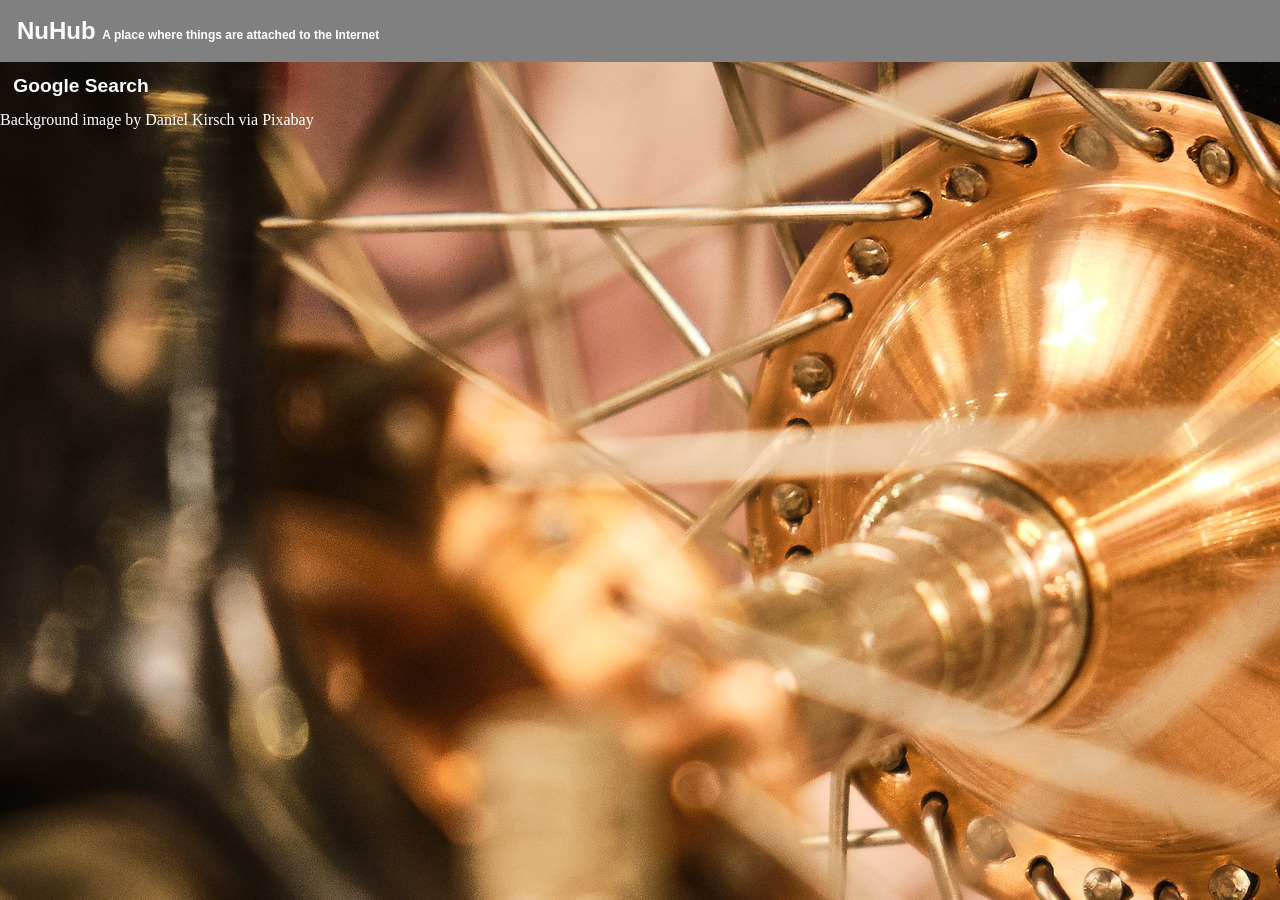
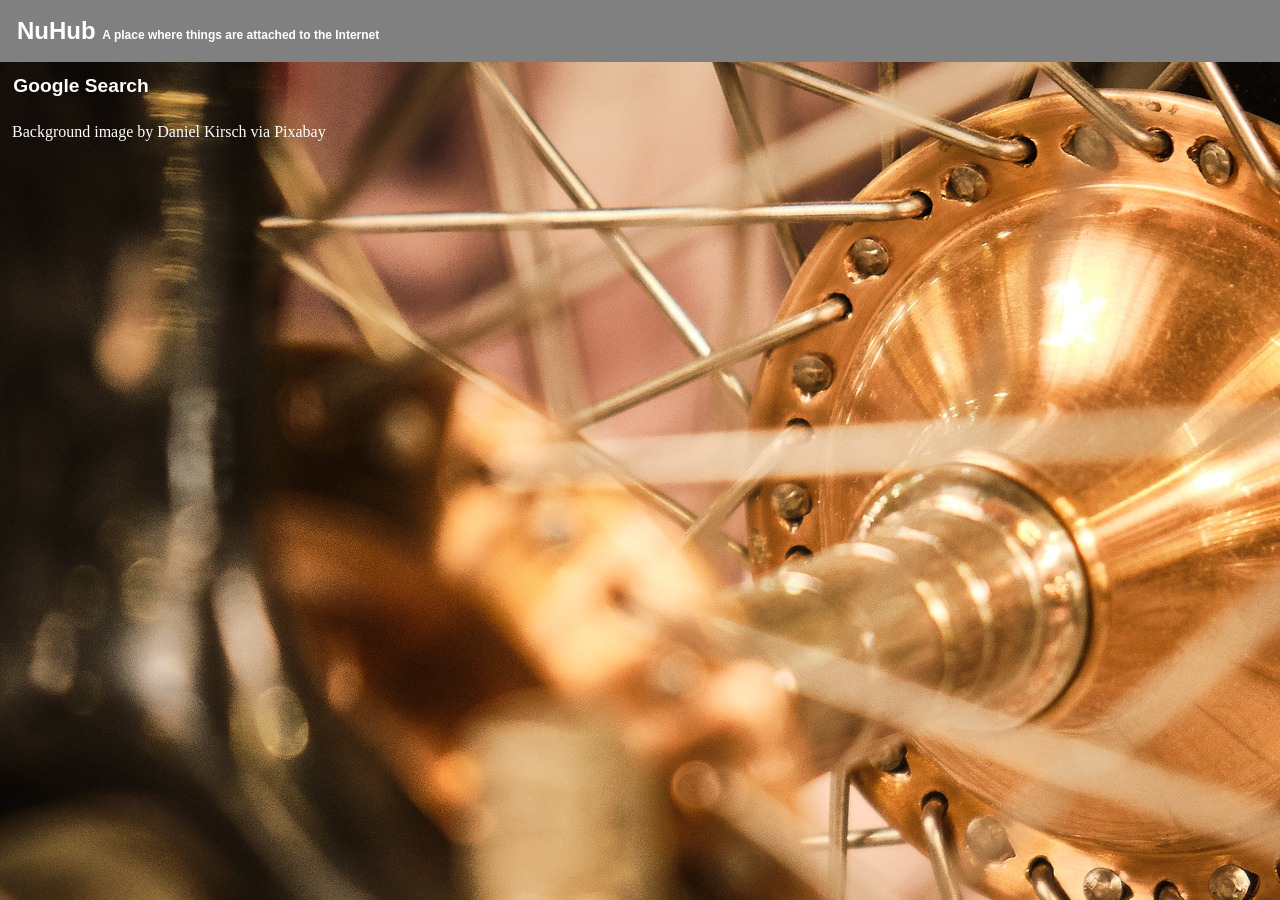
Before and after one commit to david672orford/david672github.io, a Jekyll site: the page built from index.md, in a window 1280 px wide. Built offline with Jekyll 4.4.1, drawn with Linux system fonts in a browser that asks for light colours; our own code applies the rules of GitHub Pages for plain Markdown files; comment, search, counter and statistics services are not loaded.

Commit message:
Update style.css

```diff
--- a/assets/css/style.css
+++ b/assets/css/style.css
@@ -29,16 +29,19 @@ H1 {
 	background-color: inherit;
 	padding: 5px;
 	}
+H1 A {
+	text-decoration: inherit;
+	color: inherit;
+	}
 H2 {
 	font-family: sans-serif;
 	font-size: 120%;
 	}
-H1 A {
-	text-decoration: inherit;
-	color: inherit;
-	}
 UL {
 	padding-left: 2em;
+	}
+FOOTER {
+	padding: 12px;
 	}
 
 .gsc-control-cse-searchbox-only {
```
